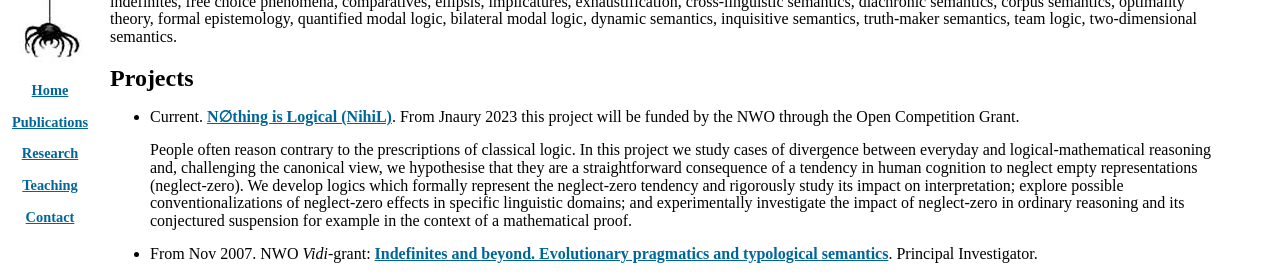
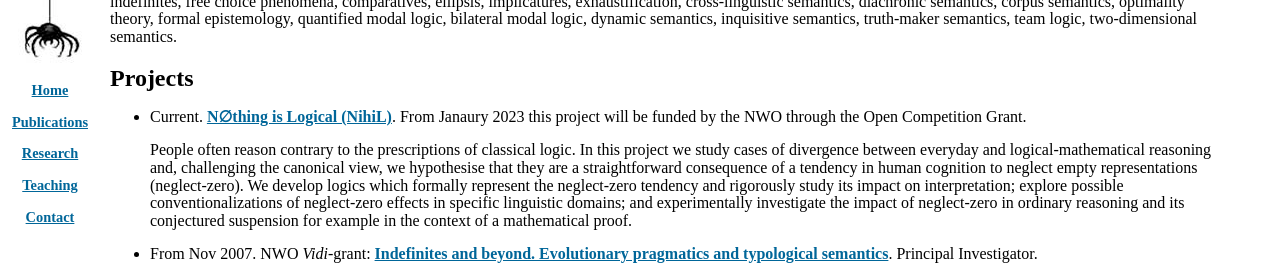
Before and after one commit to rednaw/site, a Jekyll site: the page built from content/research.md, in a window 1280 px wide. Shown: the part 153-432 px from the top of the page. Built offline with Jekyll 4.4.1, drawn with Linux system fonts in a browser that asks for light colours; some web fonts are replaced.

Commit message:
Update research.md

```diff
--- a/content/research.md
+++ b/content/research.md
@@ -12,7 +12,7 @@ permalink: ./research
 
 
 ##  Projects
-- Current. [**N&#8709;thing is Logical (NihiL)**]({{ site.baseurl }}/Nihil). From Jnaury 2023 this project will be funded by the NWO through the Open Competition Grant.
+- Current. [**N&#8709;thing is Logical (NihiL)**]({{ site.baseurl }}/Nihil). From Janaury 2023 this project will be funded by the NWO through the Open Competition Grant.
 
   People often reason contrary to the prescriptions of classical logic. In this project we study cases of divergence between everyday and logical-mathematical reasoning and, challenging the canonical view, we hypothesise that they are a straightforward consequence of a tendency in human cognition to neglect empty representations (neglect-zero). We develop logics which formally represent the neglect-zero tendency and rigorously study its impact on interpretation; explore possible conventionalizations of neglect-zero effects in specific linguistic domains; and experimentally investigate the impact of neglect-zero in ordinary reasoning and its conjectured suspension for example in the context of a mathematical proof.
 
```
